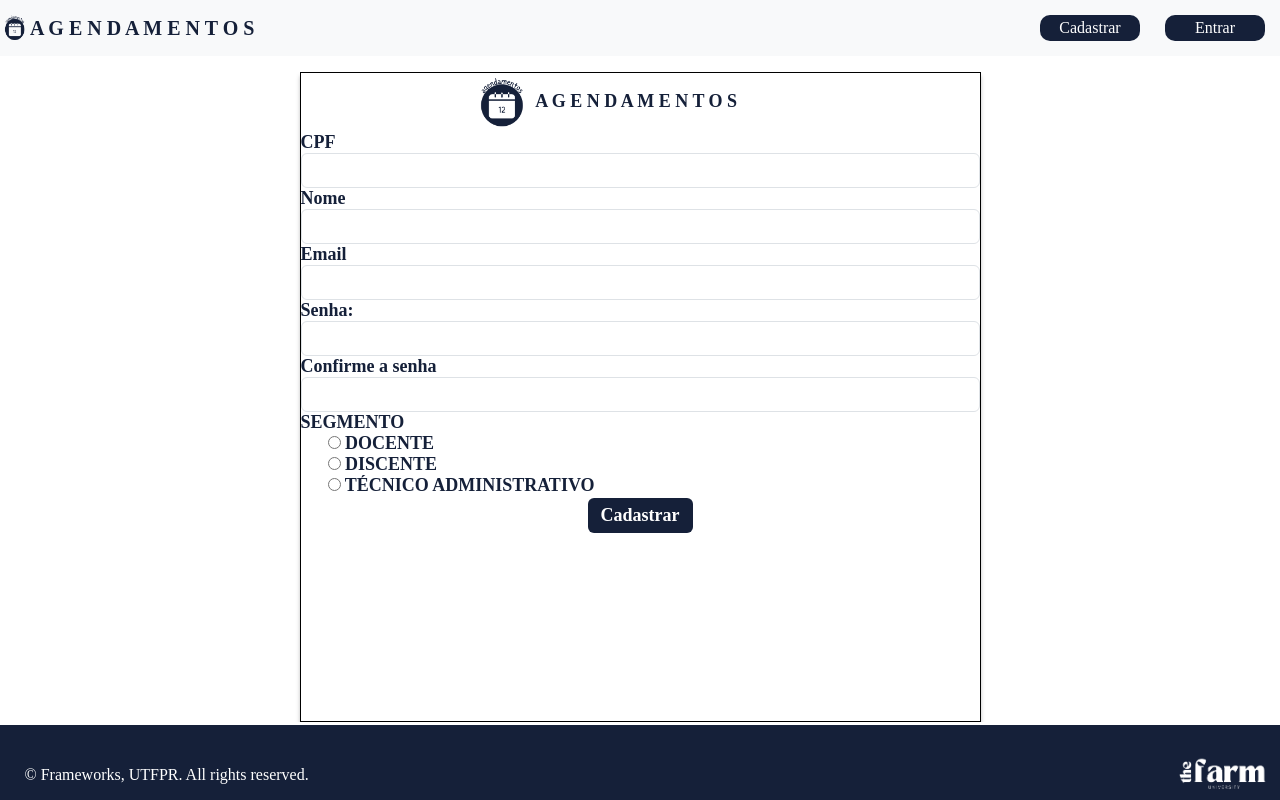
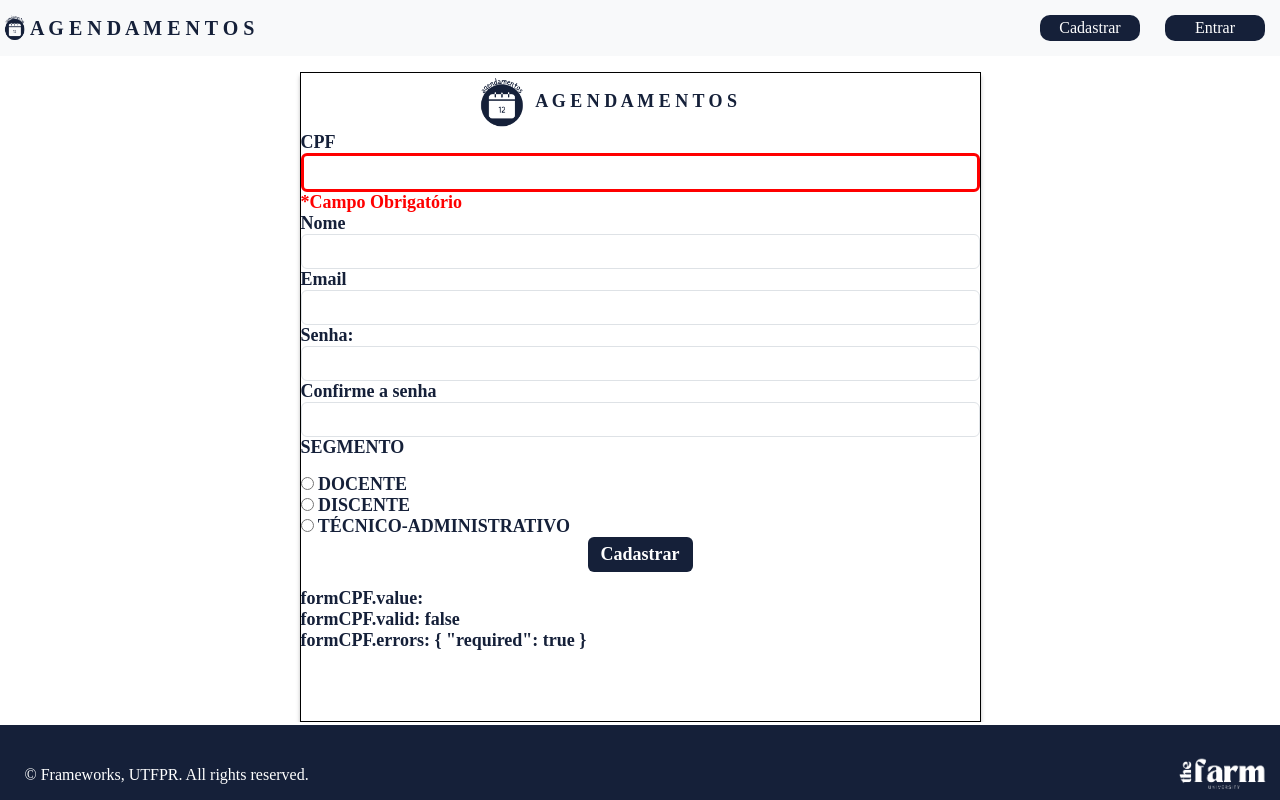
Before and after one commit to danielapandrade/controle-agendamento, an Angular app: page /cadastrar in a window 1280 px wide. Built offline with nearby package versions, Linux system fonts and the light colour scheme.

Commit message:
validando campos do formulário

```diff
--- a/src/app/cadastrar/cadastrar.component.css
+++ b/src/app/cadastrar/cadastrar.component.css
@@ -6,6 +6,11 @@
     font-weight: 700;
     line-height: normal;
 
+}
+
+
+.erros{
+    color: red;
 }
 
 .panel {
--- a/src/app/cadastrar/cadastrar.component.html
+++ b/src/app/cadastrar/cadastrar.component.html
@@ -4,18 +4,31 @@
     <span class="text">A G E N D A M E N T O S</span>
   </div>
 
-    <form>
+    <form #myForm="ngForm" (submit)="submitForm(myForm)" novalidate>
       <div class="form-group">
         <label for="name">CPF</label>
-        <input type="name" class="form-control" id="cpf">
+           <input pattern="^[0-9]{3}.?[0-9]{3}.?[0-9]{3}-?[0-9]{2}"
+           ngModel #formCPF="ngModel" type="text" class="form-control" id="cpf" required
+           minlength="11"  name="CPF" [ngStyle]="formCPF.valid ? {'border': '3px solid green'}: {'border': '3px solid red'}" >
       </div>
+      <div *ngIf="formCPF.errors?.['required']"
+      >
+       <span class="erros"> *Campo Obrigatório</span>
+      </div>
+
       <div class="form-group">
         <label for="name">Nome</label>
-        <input type="name" class="form-control" id="name">
+        <input ngModel
+        #formNome="ngModel"
+        required
+        minlength="3"
+        name="nome"
+        type="text" pattern="^[a-zA-Z]+(([',. -][a-zA-Z ])?[a-zA-Z]*)*$" class="form-control" id="name" />
+
       </div>
         <div class="form-group">
           <label for="email">Email</label>
-          <input type="email" class="form-control" id="email">
+          <input type="email" pattern="^[a-z0-9!#$%&'*+/=?^_`{|}~-]+(?:\.[a-z0-9!#$%&'*+/=?^_`{|}~-]+)*@(?:[a-z0-9](?:[a-z0-9-]*[a-z0-9])?\.)+[a-z0-9](?:[a-z0-9-]*[a-z0-9])?$" class="form-control" id="email">
         </div>
         <div class="form-group">
           <label for="pwd">Senha:</label>
@@ -25,12 +38,77 @@
           <label for="confirm">Confirme a senha</label>
           <input type="password" class="form-control" id="confirm">
         </div>
-        <label for="confirm">SEGMENTO</label>
-        <div class="form-check">
-          <label><input  type="radio"> DOCENTE</label>
-          <label><input  type="radio"> DISCENTE </label>
-          <label><input  type="radio"> TÉCNICO ADMINISTRATIVO</label>
+
+        <div class="group-gap">
+          <label>SEGMENTO</label>
+          <div class="d-block my-3">
+            <div class="custom-control custom-radio">
+              <input
+                id="docente"
+                type="radio"
+                class="custom-control-input"
+                value="docente"
+                name="segmento"
+                ngModel
+                required
+              />
+             DOCENTE
+            </div>
+
+            <div class="custom-control custom-radio">
+              <input
+                id="discente"
+                type="radio"
+                class="custom-control-input"
+                value="discente"
+                name="segmento"
+                ngModel
+                required
+              />
+              DISCENTE
+            </div>
+
+
+            <div class="custom-control custom-radio">
+              <input
+                id="tecnicoAdministrativo"
+                type="radio"
+                class="custom-control-input"
+                value="tecnicoAdministrativo"
+                name="segmento"
+                ngModel
+                required
+              />
+             TÉCNICO-ADMINISTRATIVO
+            </div>
+
+            <div *ngIf="isSubmitted && myForm.invalid"
+            >
+             <span class="erros"> *Campo Obrigatório</span>
+            </div>
+
+            <button type="submit" class="btn btn-default">Cadastrar</button>
+          </div>
         </div>
-        <button type="submit" class="btn btn-default">Cadastrar</button>
+
+
+
       </form>
+
+
+
+<div>
+  formCPF.value:
+  {{formCPF.value}}
 </div>
+<div>
+  formCPF.valid:
+  {{formCPF.valid}}
+</div>
+<div>
+  <!-- Para utilizar o "| json"
+       importe o CommonModule -->
+       formCPF.errors:
+  {{formCPF.errors | json}}
+</div>
+</div>
--- a/src/app/cadastrar/cadastrar.component.ts
+++ b/src/app/cadastrar/cadastrar.component.ts
@@ -1,4 +1,5 @@
 import { Component } from '@angular/core';
+import { NgForm } from '@angular/forms';
 
 @Component({
   selector: 'app-cadastrar',
@@ -7,4 +8,21 @@ import { Component } from '@angular/core';
 })
 export class CadastrarComponent {
 
+  isSubmitted = false;
+
+  constructor() {
+  }
+
+  /*########### Template Driven Form ###########*/
+  submitForm(form: NgForm) {
+    this.isSubmitted = true;
+    if(!form.valid) {
+      return false;
+    } else {
+
+    return true;
+    }
+  }
+
+
 }
```
Also changed, not shown: src/app/app.module.ts (+7 -2 lines).
